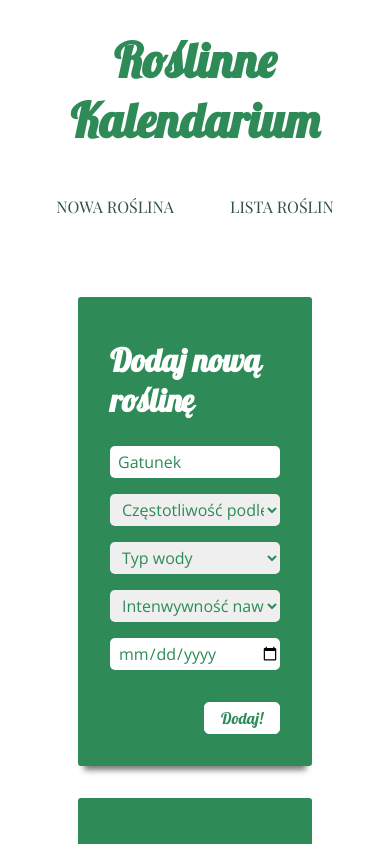
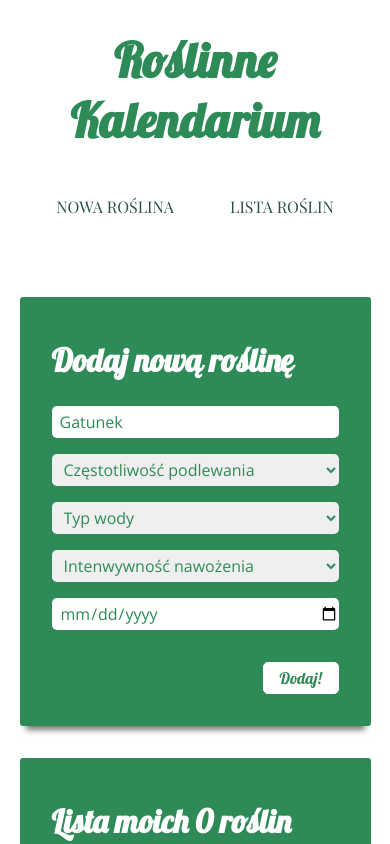
Before and after one commit to monikahelfer/Roslinne_Kalendarium, a React (Create React App) app: page / in a window 390 px wide. Shown: the top 844 px of the page. Built offline with nearby package versions, Linux system fonts and the light colour scheme; no server answers.

Commit message:
Added mixins to make the boxes look good on mobile devices

```diff
--- a/src/styles/box.scss
+++ b/src/styles/box.scss
@@ -1,5 +1,7 @@
+@import './mixins.scss';
+
 .box{
-    width: 60vw;
+    width: 90vw;
     box-sizing: border-box;
     padding: 2rem;
     padding-top: 1rem;
@@ -11,4 +13,7 @@
     display: flex;
     flex-direction: column;
     justify-content: center;
+    @include desktop{
+        width: 60vw;
+    }
 }
--- /dev/null
+++ b/src/styles/mixins.scss
@@ -0,0 +1,7 @@
+$desktop-min-width: 951px;
+
+@mixin desktop{
+    @media (min-width: #{$desktop-min-width}){
+        @content;
+    }
+}
```
